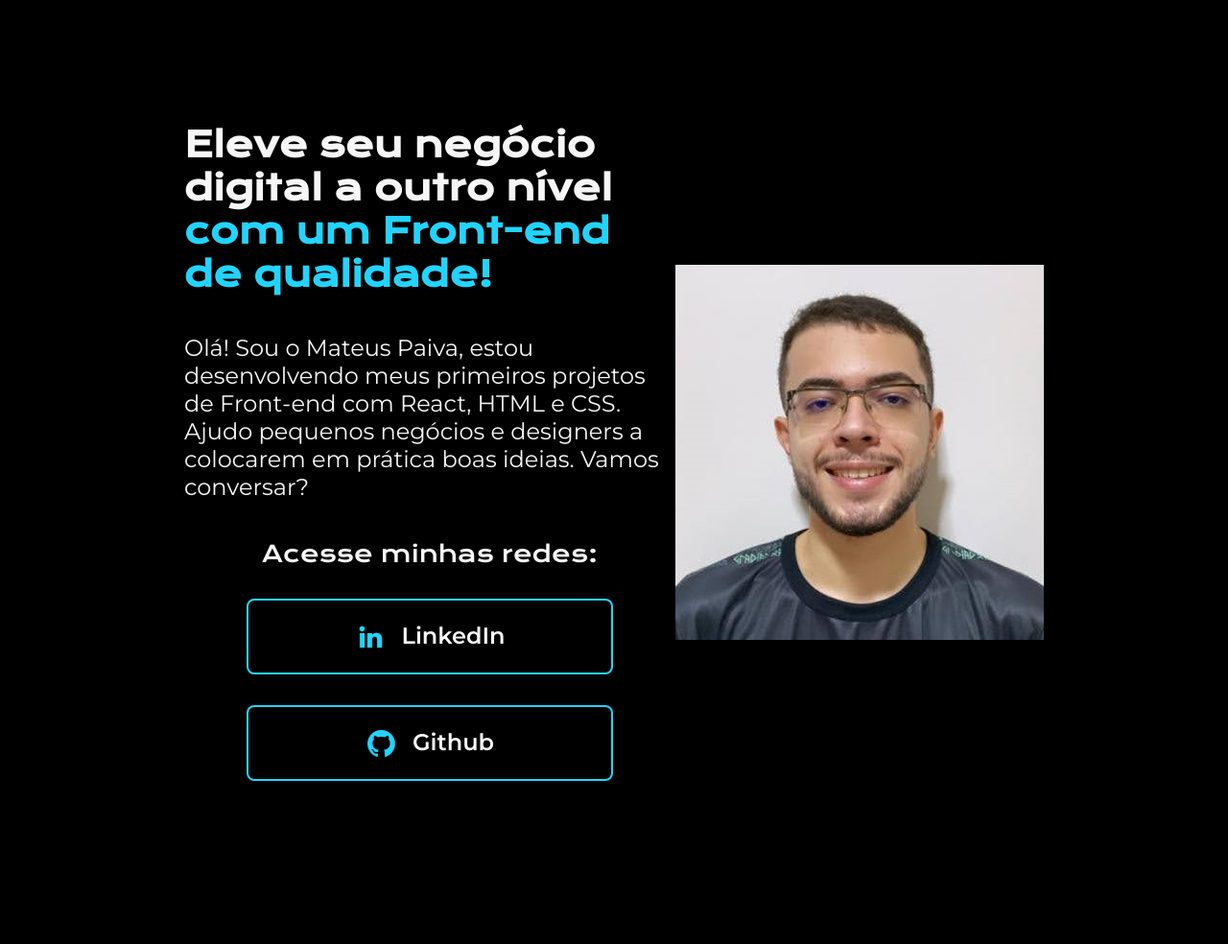
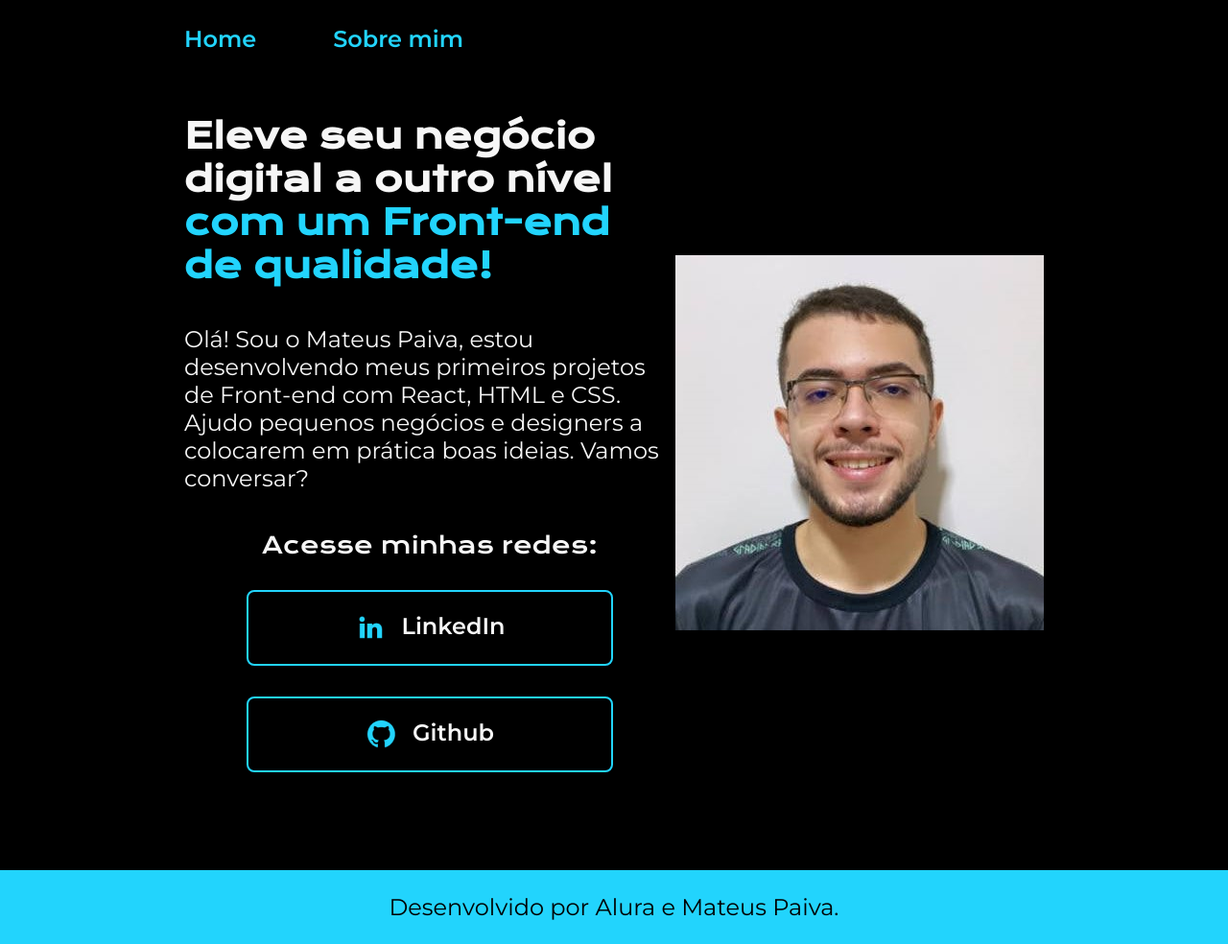
Before and after one commit to mateusopaiva/portifolio, a plain HTML site: page index.html in a window 1280 px wide. Shown: the whole page at 96% size. Before the commit the page ends 928 px from the top, so only its background shows below. Drawn offline with nearby package versions, Linux system fonts and the light colour scheme.

Commit message:
Criando header e footer

```diff
--- a/index.html
+++ b/index.html
@@ -5,10 +5,15 @@
         <meta http-equiv="X-UA-Compatible" content="IE=edge">
         <meta name="viewport" content="width=device-width, initial-scale=1.0">
         <title>Portifolio</title>
-        <link rel="stylesheet" href="style.css">
+        <link rel="stylesheet" href="./styles/style.css">
     </head>
     <body>
-        <header></header>
+        <header class="cabecalho">
+            <nav class="cabecalho__menu">
+                <a class="cabecalho__menu__link">Home</a>
+                <a class="cabecalho__menu__link">Sobre mim</a>
+            </nav>
+        </header>
         <main class="apresentacao">
             <section class="apresentacao__conteudo">
                 <h1 class="apresentacao__conteudo__titulo">Eleve seu negócio digital a outro nível <strong class="titulo-destaque">com um Front-end de qualidade!</strong></h1>
@@ -24,6 +29,8 @@
             </section>
             <img src="./assets/perfil.jpg" alt="Foto Mateus Paiva">
         </main>
-        <footer></footer>
+        <footer class="rodape">
+            <p>Desenvolvido por Alura e Mateus Paiva.</p>
+        </footer>
     </body>
 </html>
--- a/style.css
+++ b/styles/style.css
@@ -6,18 +6,30 @@
 }
 
 body {
-    height: 100vh;
+    /* height: 100vh; */
     box-sizing: border-box;
     background-color: #000000;
     color: #F6F6F6;
 }
 
-.titulo-destaque {
+.cabecalho {
+    padding: 2% 0% 0% 15%;
+}
+
+.cabecalho__menu {
+    display: flex;
+    gap: 80px;
+}
+
+.cabecalho__menu__link {
+    font-family: 'Montserrat', sans-serif;
+    font-size: 24px;
+    font-weight: 600;
     color: #22D4FD;
 }
 
 .apresentacao {
-    margin: 10% 15%;
+    padding: 5% 15% 8%;
     display: flex;
     align-items: center;
     justify-content: space-between;
@@ -32,6 +44,10 @@ body {
 .apresentacao__conteudo__titulo {
     font-size: 36px;
     font-family: 'Krona One', sans-serif;
+}
+
+.titulo-destaque {
+    color: #22D4FD;
 }
 
 .apresentacao__conteudo__texto {
@@ -57,7 +73,6 @@ body {
     display: flex;
     justify-content: center;
     gap: 16px;
-
     border: 2px solid #22D4FD;
     width: 378px;
     text-align: center;
@@ -73,3 +88,13 @@ body {
 .apresentacao__links__redes:hover {
     background-color: #272727;
 }
+
+.rodape {
+    padding: 24px;
+    color: #000000;
+    background-color: #22D4FD;
+    text-align: center;
+    font-family: 'Montserrat', sans-serif;
+    font-size: 24px;
+    font-weight: 400;
+}
```
